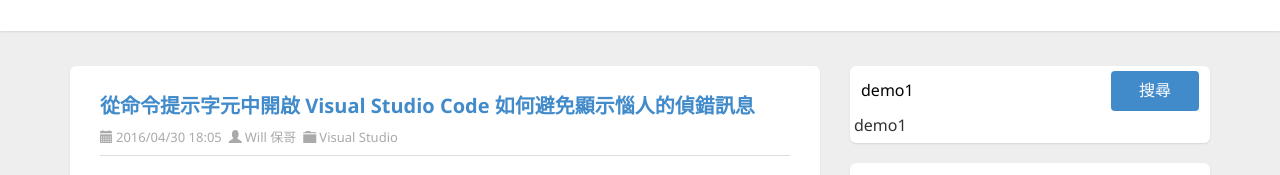
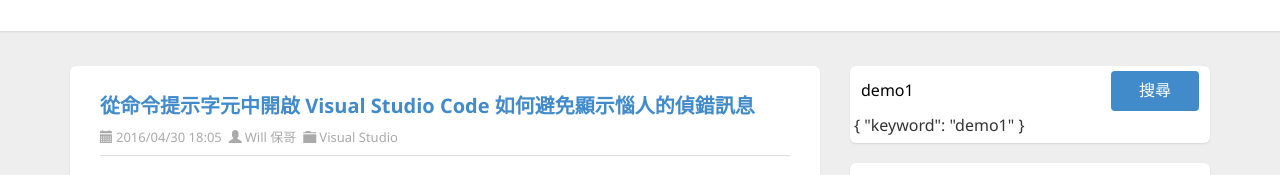
Before and after one commit to j1202748/temp01, an Angular app: page / in a window 1280 px wide. Shown: the part 188-363 px from the top of the page. Built offline with nearby package versions, Linux system fonts and the light colour scheme.

Commit message:
動態顯示文字(json)

```diff
--- a/src/app/app.component.html
+++ b/src/app/app.component.html
@@ -79,9 +79,9 @@
               <div class="widget-content">
                   <div id="searchbox">
                     <input type="text" placeholder="請輸入搜尋關鍵字" accesskey="s"
-                          [(ngModel)]="keyword">
+                          [(ngModel)]="data.keyword">
                     <input type="button" value="搜尋" id="searchbutton">
-                        {{keyword}}
+                        {{data | json}}
                   </div>
               </div>
             </div>
--- a/src/app/app.component.ts
+++ b/src/app/app.component.ts
@@ -8,4 +8,8 @@
 export class AppComponent {
   title = 'demo1';
   keyword = 'demo1';
+
+  data = {
+      keyword : 'demo1'
+  }
 }
```
